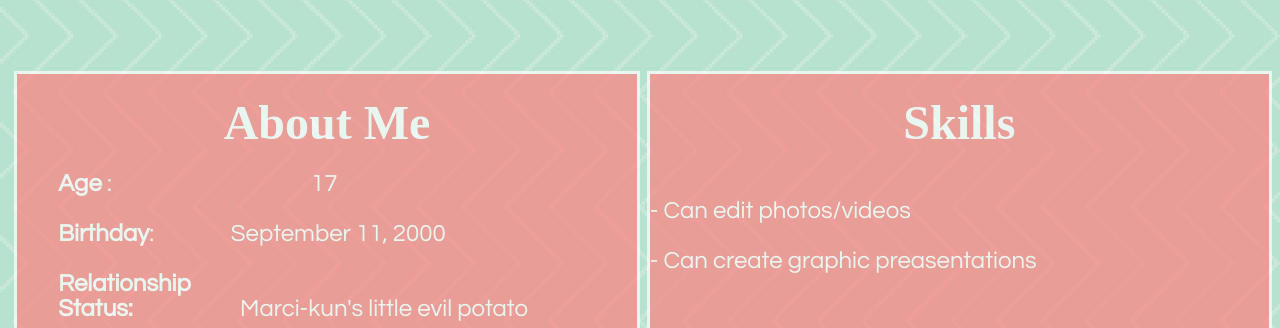
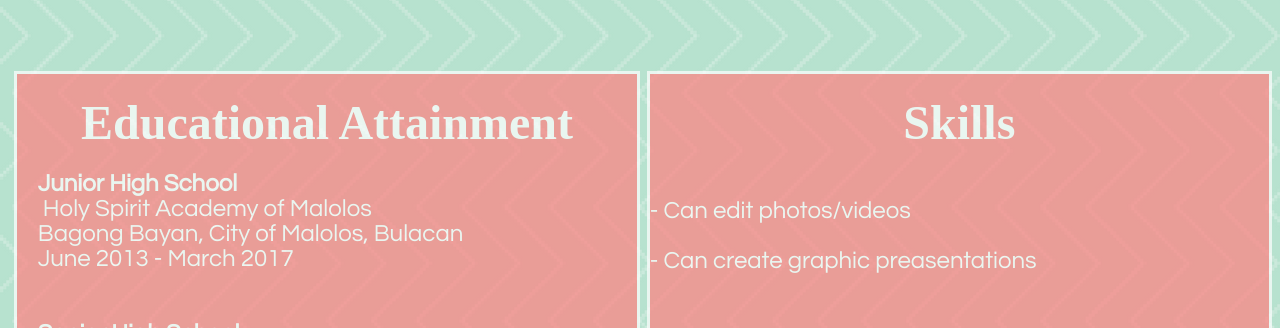
Before and after one commit to carawashiri/carawashiri.github.io, a plain HTML site: page index.html in a window 1280 px wide. Shown: the part 624-952 px from the top of the page. Drawn offline with Linux system fonts and the light colour scheme.

Commit message:
Update index.html

```diff
--- a/index.html
+++ b/index.html
@@ -86,28 +86,24 @@ carawashirilodge@gmail.com </font> </p>
 <br> <br>
 <div id="C">
 <p align="center"> <font size="15" style="Constantia">
-<h3 align="center"> About Me</h3> </font> </p>
+<h3 align="center"> Educational Attainment</h3> </font>
+ <font class="text" size="5"> <b> &nbsp; &nbsp; Junior High School </b><br>
+ &nbsp;&nbsp;&nbsp;&nbsp; Holy Spirit Academy of Malolos <br>
+	 &nbsp;&nbsp;&nbsp;&nbsp;Bagong Bayan, City of Malolos, Bulacan<br>
+	 &nbsp;&nbsp;&nbsp;&nbsp;June 2013 - March 2017<br>
+<br><br>
+
+	&nbsp; &nbsp; <b>Senior High School</b> <br>
+	 &nbsp;&nbsp;&nbsp;&nbsp;Science, Technology, Engineering and Mathematics <br>
+	 &nbsp;&nbsp;&nbsp;&nbsp;Holy Spirit Academy of Malolos<br>
+	 &nbsp;&nbsp;&nbsp;&nbsp;Bagong Bayan, City of Malolos, Bulacan<br>
+	 &nbsp;&nbsp;&nbsp;&nbsp;June 2017 - Present<br>
+
+ </font>
+</p>
+
  <p> <font class="text" size="5">
- &nbsp; &nbsp; &nbsp; &nbsp;
-<b> Age </b>: &nbsp; &nbsp; &nbsp; &nbsp;&nbsp; &nbsp; &nbsp; &nbsp;
-&nbsp; &nbsp; &nbsp; &nbsp;&nbsp; &nbsp; &nbsp; &nbsp;
-&nbsp; &nbsp; &nbsp; &nbsp; 17&nbsp; &nbsp; &nbsp;  &nbsp;<br> <br>
-&nbsp; &nbsp; &nbsp; &nbsp;
-<b>Birthday</b>:&nbsp; &nbsp; &nbsp; &nbsp;&nbsp; &nbsp; &nbsp; &nbsp; September 11, 2000<br> <br>
-&nbsp; &nbsp; &nbsp; &nbsp;
-<b>Relationship <br> &nbsp; &nbsp; &nbsp; &nbsp; Status: </b>
-&nbsp; &nbsp; &nbsp; &nbsp;
-&nbsp; &nbsp; &nbsp; &nbsp;
-&nbsp; &nbsp; Marci-kun's little evil potato &nbsp; &nbsp; &nbsp; &nbsp; <br> <br>
-&nbsp; &nbsp; &nbsp; &nbsp;
-<b>Social Media</b>:&nbsp; &nbsp; &nbsp; &nbsp; IG: @carawashiri <br> &nbsp; &nbsp; &nbsp; &nbsp;&nbsp; &nbsp; &nbsp; &nbsp;
-&nbsp; &nbsp; &nbsp; &nbsp;
-&nbsp; &nbsp; &nbsp; &nbsp;
-&nbsp; &nbsp; &nbsp; &nbsp;&nbsp; Twitter: Carawashereee <br>&nbsp; &nbsp; &nbsp; &nbsp;&nbsp; &nbsp; &nbsp; &nbsp;
-&nbsp; &nbsp; &nbsp; &nbsp;
-&nbsp; &nbsp; &nbsp; &nbsp;
-&nbsp; &nbsp; &nbsp; &nbsp;&nbsp; YouTube: Cara Washiri <br>
-&nbsp; &nbsp; &nbsp; &nbsp;&nbsp; &nbsp; &nbsp; &nbsp;
+
 </p>
 </div>
 
```
